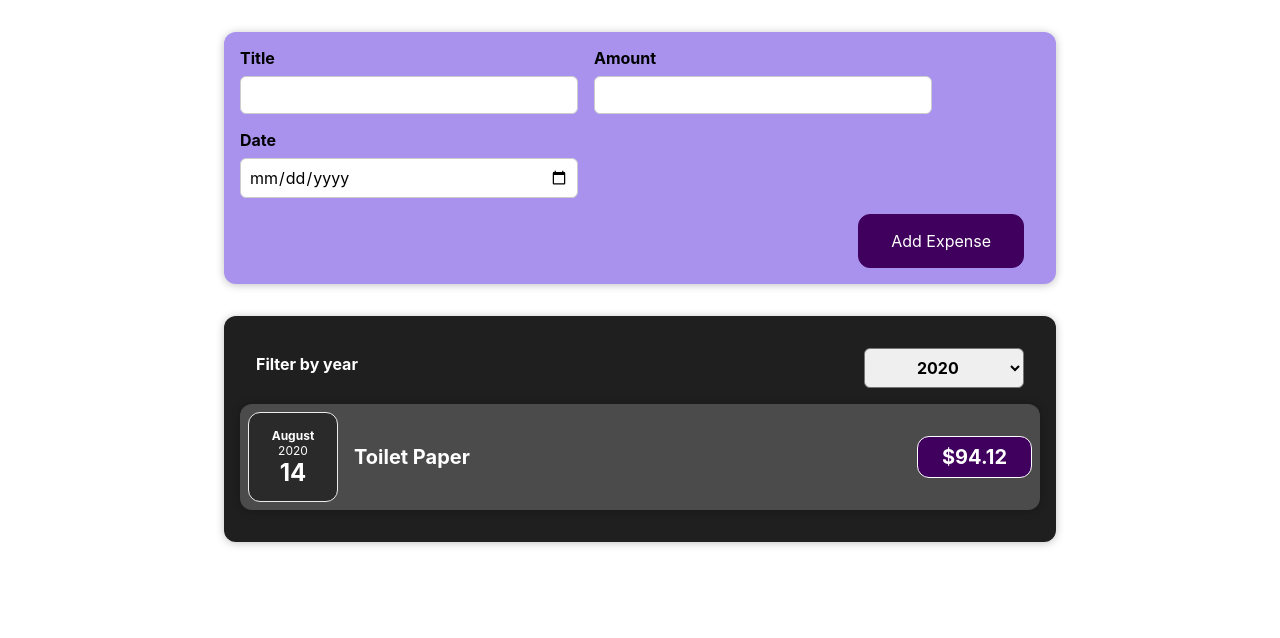
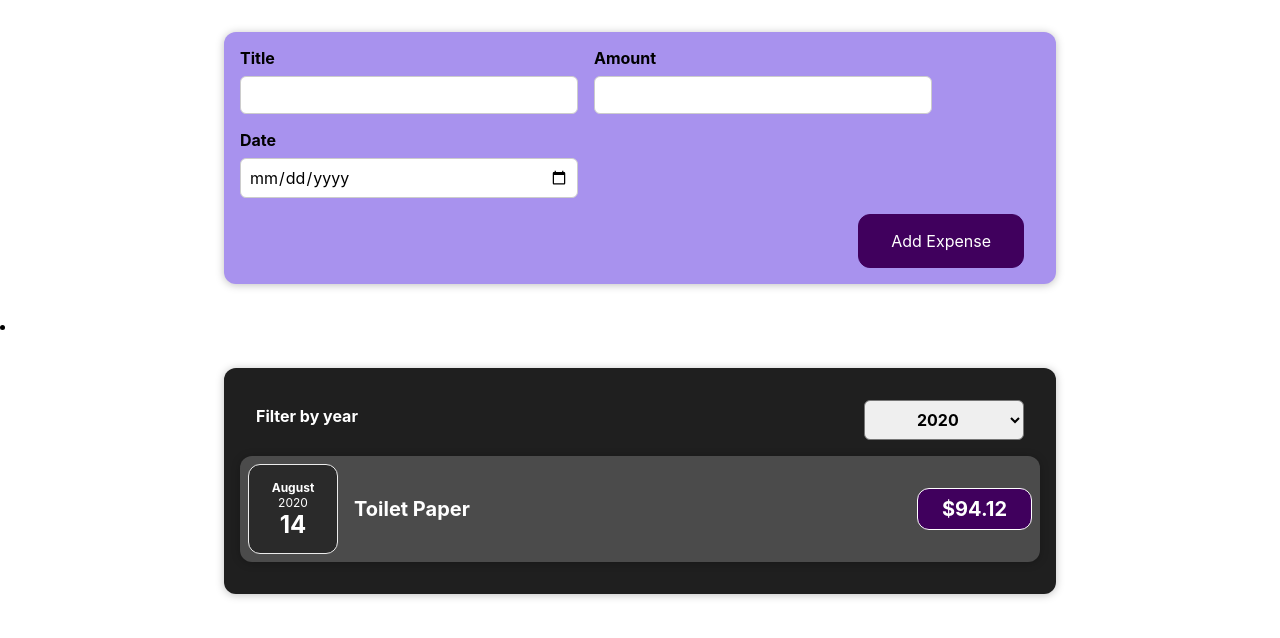
Before and after one commit to barissokat/maxi-react, a React (Create React App) app: page / in a window 1280 px wide. Shown: the top 638 px of the page. Built offline with nearby package versions, Linux system fonts and the light colour scheme.

Commit message:
Add ExpensesList and Update Expenses components

```diff
--- a/src/components/Expenses/Expenses.js
+++ b/src/components/Expenses/Expenses.js
@@ -2,7 +2,7 @@
 
 import Card from '../UI/Card'
 import ExpensesFilter from './ExpensesFilter'
-import ExpenseItem from './ExpenseItem'
+import ExpensesList from './ExpensesList'
 import './Expenses.css'
 
 const Expenses = (props) => {
@@ -15,27 +15,16 @@
     return expense.date.getFullYear().toString() === filteredYear
   })
 
-  let expensesContent = <p>No expenses found.</p>
-
-  if (filteredExpenses.length > 0) {
-    expensesContent = filteredExpenses.map((expense, index) => (
-      <ExpenseItem
-        key={index}
-        title={expense.title}
-        amount={expense.amount}
-        date={expense.date}
-      />
-    ))
-  }
-
   return (
+    <li>
       <Card className='expenses'>
         <ExpensesFilter
           selected={filteredYear}
           onChangeFilter={filterChangeHandler}
         />
-      {expensesContent}
+        <ExpensesList expenses={filteredExpenses} />
       </Card>
+    </li>
   )
 }
 
--- /dev/null
+++ b/src/components/Expenses/ExpensesList.css
@@ -0,0 +1,9 @@
+.expenses-list {
+  list-style: none;
+  padding: 0;
+}
+
+.expenses-list__fallback {
+  color: white;
+  text-align: center;
+}
--- /dev/null
+++ b/src/components/Expenses/ExpensesList.js
@@ -0,0 +1,25 @@
+import React from 'react'
+
+import ExpenseItem from './ExpenseItem'
+import './ExpensesList.css'
+
+const ExpensesList = (props) => {
+  if (props.expenses.length === 0) {
+    return <h2 className='expenses-list__fallback'>Found no expenses.</h2>
+  }
+
+  return (
+    <ul className='expenses-list'>
+      {props.expenses.map((expense) => (
+        <ExpenseItem
+          key={expense.id}
+          title={expense.title}
+          amount={expense.amount}
+          date={expense.date}
+        />
+      ))}
+    </ul>
+  )
+};
+
+export default ExpensesList
```
Lines whose indentation alone changed are shown as unchanged.
